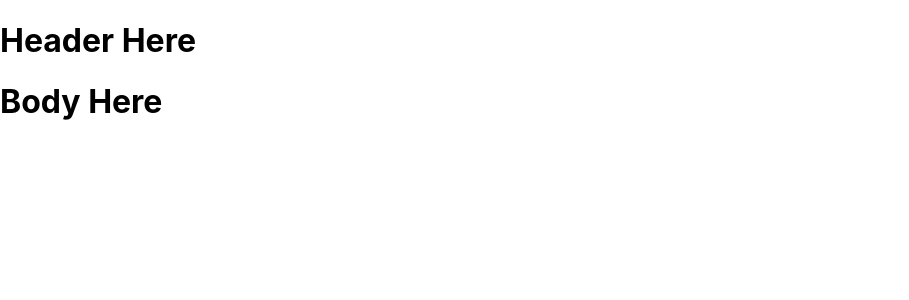
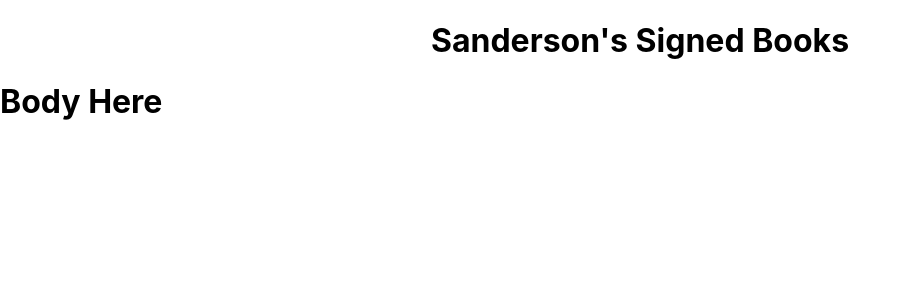
Before and after one commit to TJEverett/merch_site, a React (Create React App) app: page / in a window 1280 px wide. Shown: the top 300 px of the page, without its empty margins (0-909 px from the left). Built offline with nearby package versions, Linux system fonts and the light colour scheme.

Commit message:
add Header component

```diff
--- a/src/components/App.js
+++ b/src/components/App.js
@@ -1,9 +1,10 @@
 import React from "react";
+import Header from "./Header.js"
 
 function App() {
   return (
     <React.Fragment>
-      <h1>Header Here</h1>
+      <Header />
       <h1>Body Here</h1>
     </React.Fragment>
   );
--- /dev/null
+++ b/src/components/Header.js
@@ -0,0 +1,13 @@
+import React from "react";
+
+function Header() {
+  const headerStyles = {
+    display: "flex",
+    justifyContent: "center"
+  }
+  return (
+    <h1 style={headerStyles}>Sanderson's Signed Books</h1>
+  );
+}
+
+export default Header;
```
